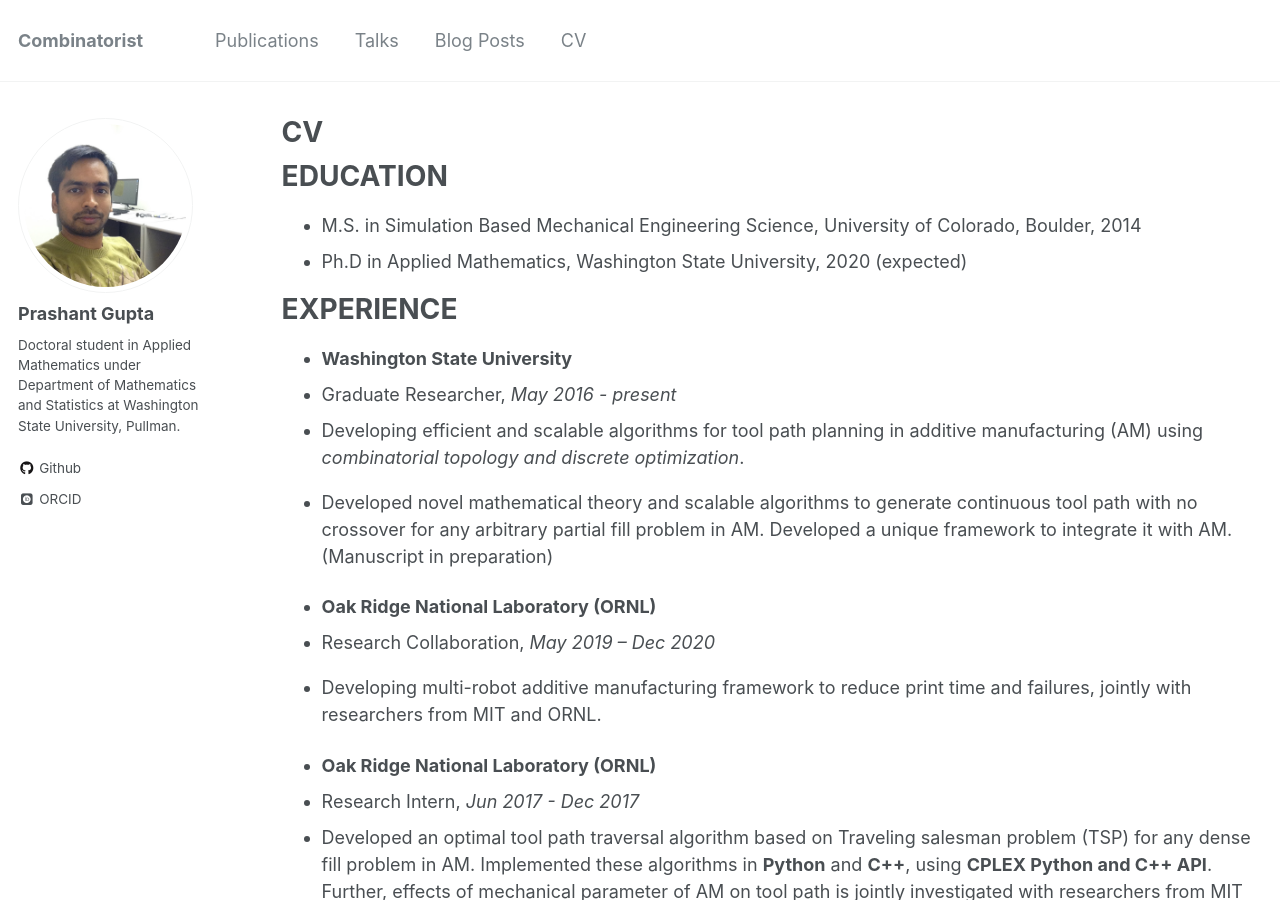
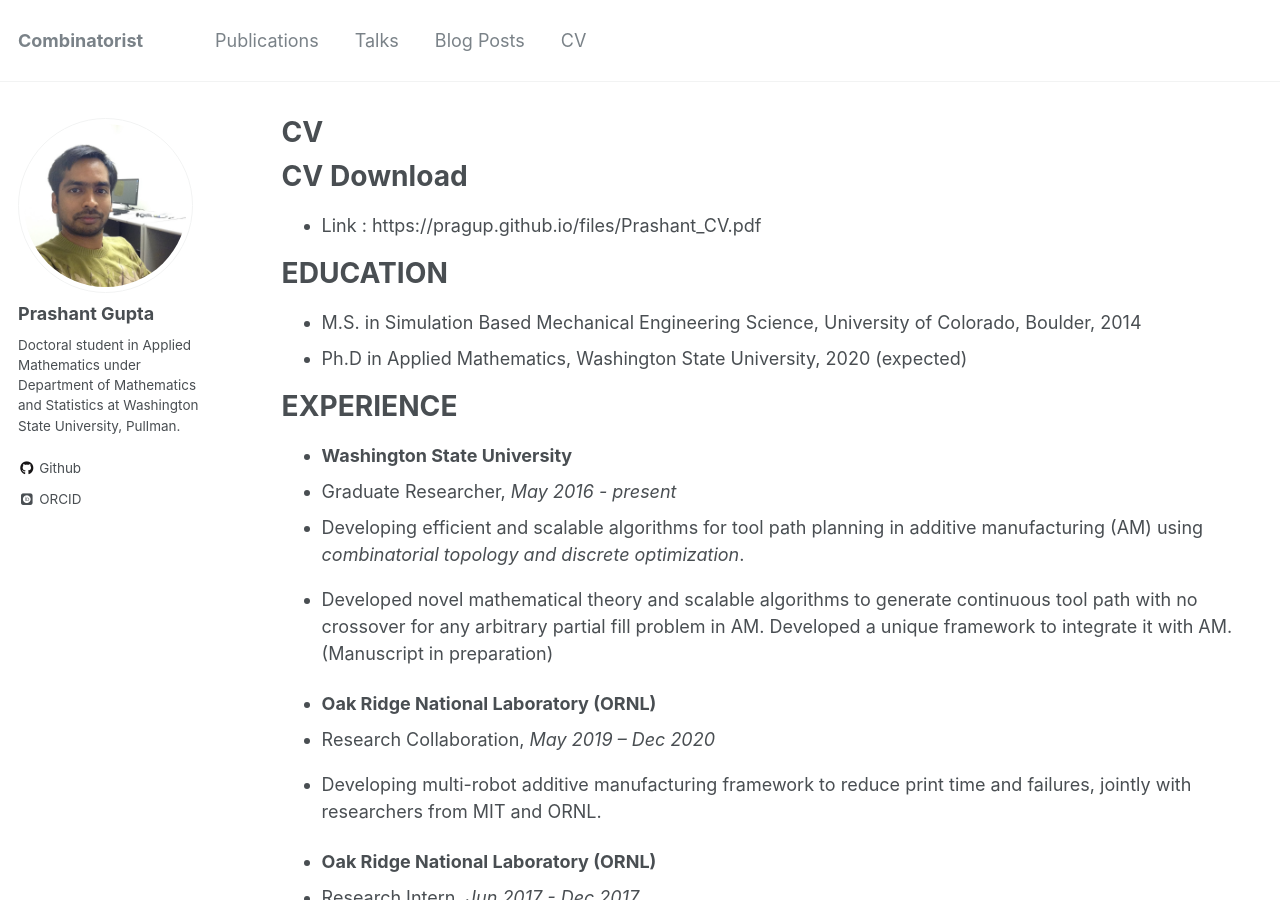
Before and after one commit to pragup/pragup.github.io, a Jekyll site: the page built from _pages/cv.md, in a window 1280 px wide and 900 px high. Built offline with Jekyll 4.4.1, drawn with Linux system fonts in a browser that asks for light colours; some web fonts are replaced.

Commit message:
updating git profile

```diff
--- a/_pages/cv.md
+++ b/_pages/cv.md
@@ -8,6 +8,10 @@ redirect_from:
 ---
 
 {% include base_path %}
+
+CV Download
+======
+* Link : https://pragup.github.io/files/Prashant_CV.pdf
 
 EDUCATION
 ======
```
Also changed, not shown: 1 other file.
